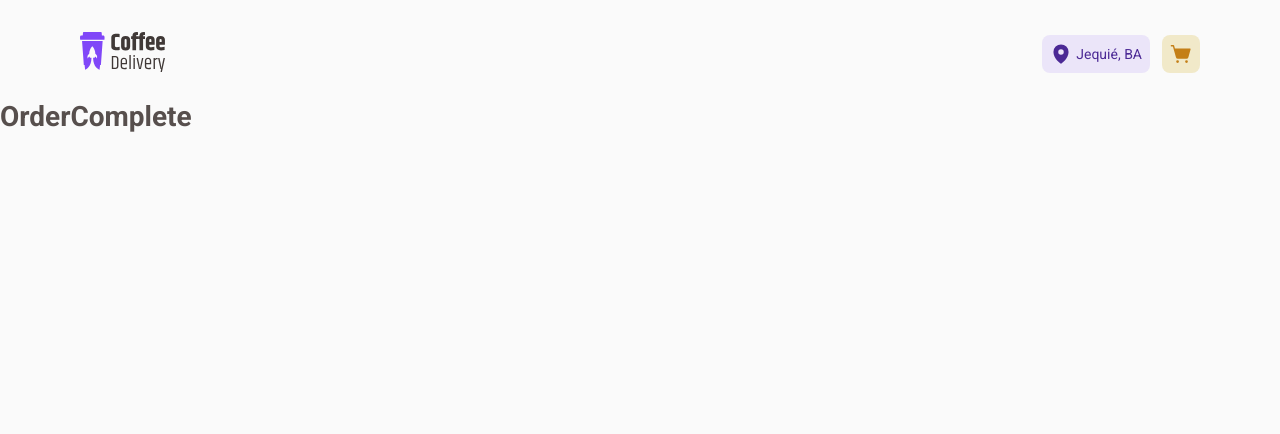
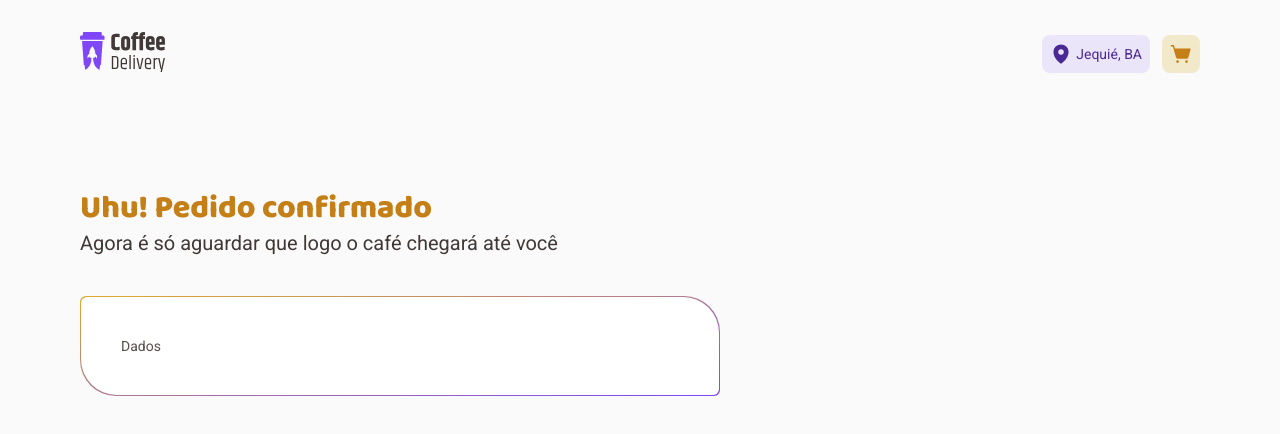
Before and after one commit to AndersonPAlmeida/coffee-delivery, a React (Vite) app: page /order-complete in a window 1280 px wide. Shown: the top 434 px of the page. Built offline with nearby package versions, Linux system fonts and the light colour scheme.

Commit message:
Início da confecção do componente de Order

```diff
--- a/src/Router.tsx
+++ b/src/Router.tsx
@@ -1,16 +1,16 @@
 import { Routes, Route } from 'react-router-dom'
 import { Home } from './pages/Home/index.ts.tsx'
 import { Checkout } from './pages/Checkout/index.tsx'
-import { OrderComplete } from './pages/OrderComplete'
 import { DefaultLayout } from './layout/DefaultLayout'
+import { Order } from './pages/Order/index.tsx'
 
 export function Router() {
   return (
     <Routes>
       <Route path="/" element={<DefaultLayout />}>
         <Route path="/" element={<Home />} />
-        <Route path="/order" element={<Checkout />} />
-        <Route path="/order-complete" element={<OrderComplete />} />
+        <Route path="/checkout" element={<Checkout />} />
+        <Route path="/order-complete" element={<Order />} />
       </Route>
     </Routes>
   )
--- a/src/components/Header/index.tsx
+++ b/src/components/Header/index.tsx
@@ -23,7 +23,7 @@ export function Header() {
         </button>
 
         {isCartEmpty ? (
-          <NavLink to="/order">
+          <NavLink to="/checkout">
             <ShoppingCartSimple size={22} weight="fill" />
             {isCartGreatherThanZero > 0 && (
               <CountShop>{isCartGreatherThanZero}</CountShop>
--- /dev/null
+++ b/src/pages/Order/index.tsx
@@ -0,0 +1,25 @@
+import {
+  Illustration,
+  Informations,
+  OrderContainer,
+  OrderInfo,
+  Titles,
+} from './style'
+
+export function Order() {
+  return (
+    <OrderContainer>
+      <Titles>
+        <h1>Uhu! Pedido confirmado</h1>
+        <h3>Agora é só aguardar que logo o café chegará até você</h3>
+      </Titles>
+
+      <Informations>
+        <OrderInfo>
+          <div>Dados</div>
+        </OrderInfo>
+        <Illustration></Illustration>
+      </Informations>
+    </OrderContainer>
+  )
+}
--- /dev/null
+++ b/src/pages/Order/style.ts
@@ -0,0 +1,48 @@
+import styled from 'styled-components'
+import { stylesStandard } from '../../styles/stylesStandard'
+
+export const OrderContainer = styled.div`
+  ${stylesStandard.widthScreen.screenXG}
+  margin-top: 8rem;
+
+  display: flex;
+  flex-direction: column;
+  gap: 4rem;
+`
+
+export const Titles = styled.section`
+  h1 {
+    ${stylesStandard.fonts.titleL}
+    color: ${({ theme }) => theme['yellow-dark']}
+  }
+
+  h3 {
+    ${stylesStandard.fonts.textL}
+    color: ${({ theme }) => theme['base-subtitle']}
+  }
+`
+
+export const Informations = styled.section`
+  display: flex;
+  align-items: center;
+  justify-content: space-between;
+`
+
+export const OrderInfo = styled.section`
+  width: 50vw;
+  border: 1px solid;
+  border-radius: 6px 36px;
+
+  border-color: transparent;
+  background-origin: border-box;
+  background-image: ${({ theme }) =>
+    `linear-gradient(to bottom right, ${theme.yellow}, ${theme.purple})`};
+
+  div {
+    padding: 40px;
+    background-color: ${({ theme }) => theme.white};
+    border-radius: 6px 36px;
+  }
+`
+
+export const Illustration = styled.section``
--- a/src/pages/OrderComplete.tsx
+++ /dev/null
@@ -1,3 +0,0 @@
-export function OrderComplete() {
-  return <h1>OrderComplete</h1>
-}
--- a/src/styles/themes/default.ts
+++ b/src/styles/themes/default.ts
@@ -17,4 +17,4 @@ export const defaultTheme = {
   'yellow-light': '#F1E9C9',
   yellow: '#DBAC2C',
   'yellow-dark': '#C47F17',
-}
+} as const
```
